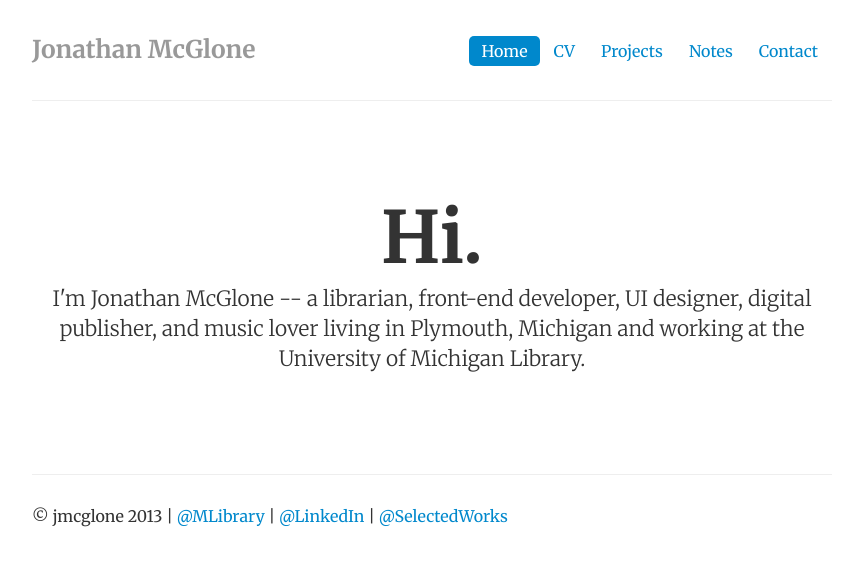
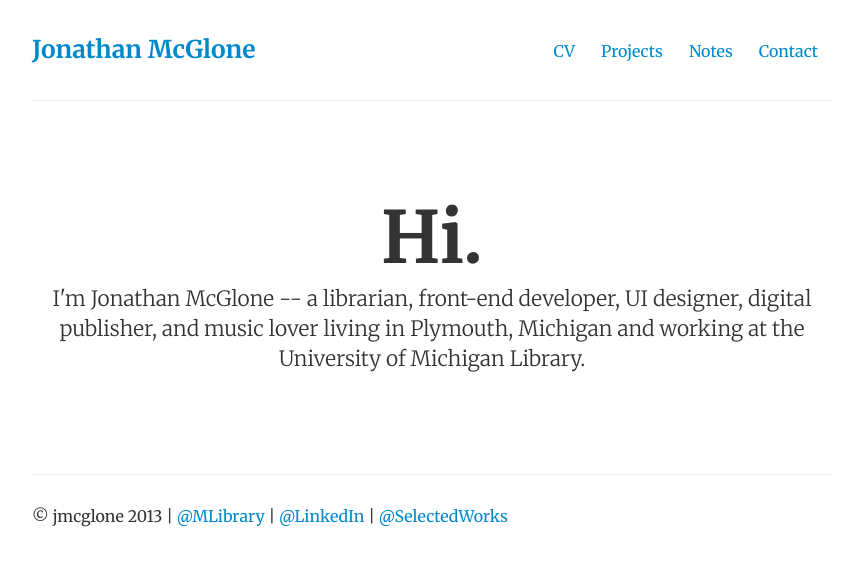
Before and after one commit to jmcglone/jmcglone.github.io, a Jekyll site: the page built from index.html, in a window 1280 px wide. Shown: the top 566 px of the page, without its empty margins (208-1071 px from the left). Built offline with Jekyll 4.4.1, drawn with Linux system fonts in a browser that asks for light colours; nearby versions of some CDN libraries.

Commit message:
change and remove home link

```diff
--- a/_layouts/default.html
+++ b/_layouts/default.html
@@ -23,13 +23,13 @@
 
 			<div class="masthead">
 				<ul class="nav nav-pills pull-right">
-					<li class="{{ page.home }}"><a href="/" title="Home">Home</a></li>
+					<!-- <li class=""><a href="/" title="Home">Home</a></li> -->
 					<li class="{{ page.cv }}"><a href="/cv" title="CV">CV</a></li>
 					<li class="{{ page.projects }}"><a href="/projects" title="Projects">Projects</a></li>
 					<li class="{{ page.notes }}"><a href="/notes" title="Notes">Notes</a></li>
 					<li class="{{ page.contact }}"><a href="/contact" title="Contact">Contact</a></li>
 				</ul>
-				<h3 class="muted">Jonathan McGlone</h3>
+				<h3 class="muted"><a href="/">Jonathan McGlone</a></h3>
 			</div>
 
 			<hr>
--- a/index.html
+++ b/index.html
@@ -1,7 +1,6 @@
 ---
 layout: default
 title: jmcglone.com
-home: active
 cv: passive
 projects: passive
 notes: passive
```
